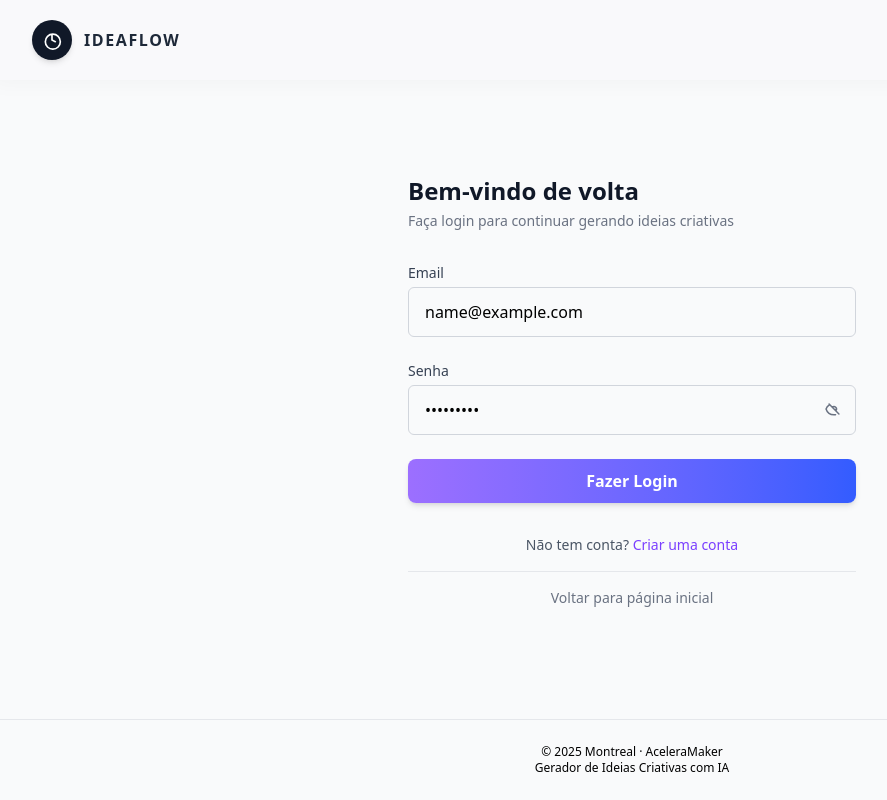
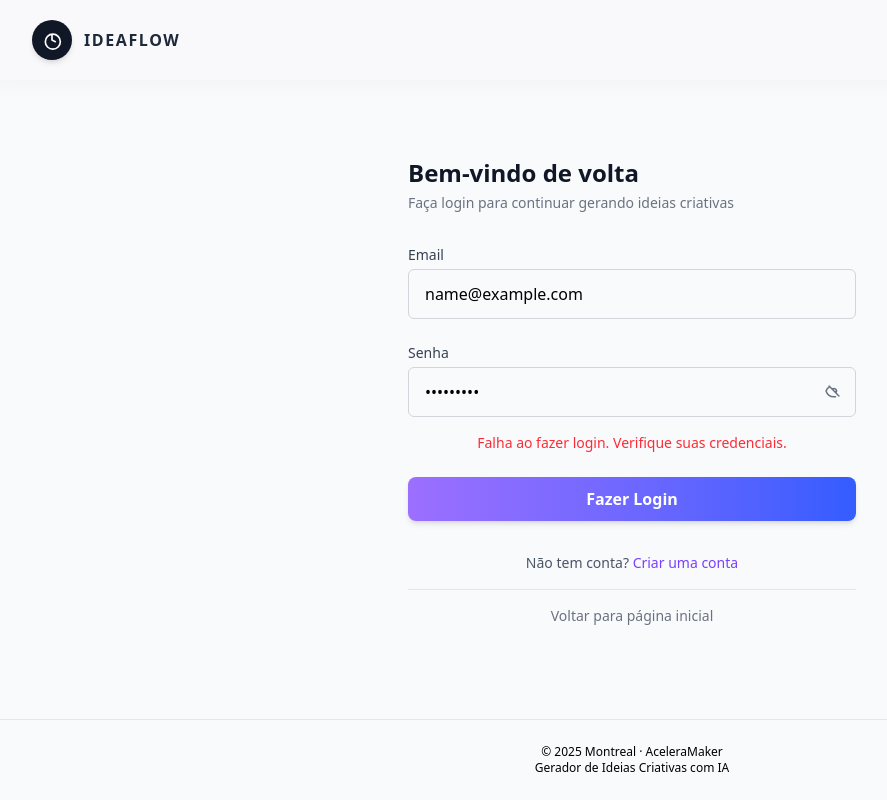
Before and after one commit to montreal-acelera-maker-squad02/projeto-gerador-ideias-frontend, a React (Vite) app: page /login in a window 1280 px wide. Both pictures are taken after typing "name@example.com", "Sample123" into the empty fields and a click on the button "Fazer Login". Shown: the whole page, without its empty margins (8-895 px from the left). Built offline with nearby package versions, Linux system fonts and the light colour scheme; no server answers.

Commit message:
feat:Atualização da mensagem de erro de login

```diff
--- a/src/components/Login/LoginForm.tsx
+++ b/src/components/Login/LoginForm.tsx
@@ -11,11 +11,13 @@ export const LoginForm: React.FC = () => {
   const [password, setPassword] = useState("");
   const [showPassword, setShowPassword] = useState(false);
   const [loading, setLoading] = useState(false);
+  const [errorMessage, setErrorMessage] = useState(""); // <-- Novo estado
   const navigate = useNavigate();
 
   const handleSubmit = async (e: React.FormEvent) => {
     e.preventDefault();
     setLoading(true);
+    setErrorMessage(""); // Limpa mensagens antigas
 
     try {
       const data = await authService.login(email, password);
@@ -42,7 +44,7 @@ export const LoginForm: React.FC = () => {
       navigate("/generator");
     } catch (error: any) {
       console.error("Erro ao logar:", error?.response?.data || error?.message);
-      alert("Falha ao fazer login. Verifique suas credenciais.");
+      setErrorMessage("Falha ao fazer login. Verifique suas credenciais."); // <-- Atualiza o estado
     } finally {
       setLoading(false);
     }
@@ -77,7 +79,14 @@ export const LoginForm: React.FC = () => {
         />
       </div>
 
-      {/* Bot�o de login */}
+      {/* Mensagem de erro */}
+      {errorMessage && (
+        <p className="text-red-500 text-sm text-center -mt-2">
+          {errorMessage}
+        </p>
+      )}
+
+      {/* Botão de login */}
       <button
         type="submit"
         disabled={loading}
--- a/src/pages/GeneratorPage/GeneratorPage.tsx
+++ b/src/pages/GeneratorPage/GeneratorPage.tsx
@@ -578,3 +578,6 @@ export const GeneratorPage: React.FC<GeneratorPageProps> = ({
     </div>
   );
 };
+function toggleThemeDropdown(event: MouseEvent<HTMLButtonElement, MouseEvent>): void {
+  throw new Error("Function not implemented.");
+}
```
